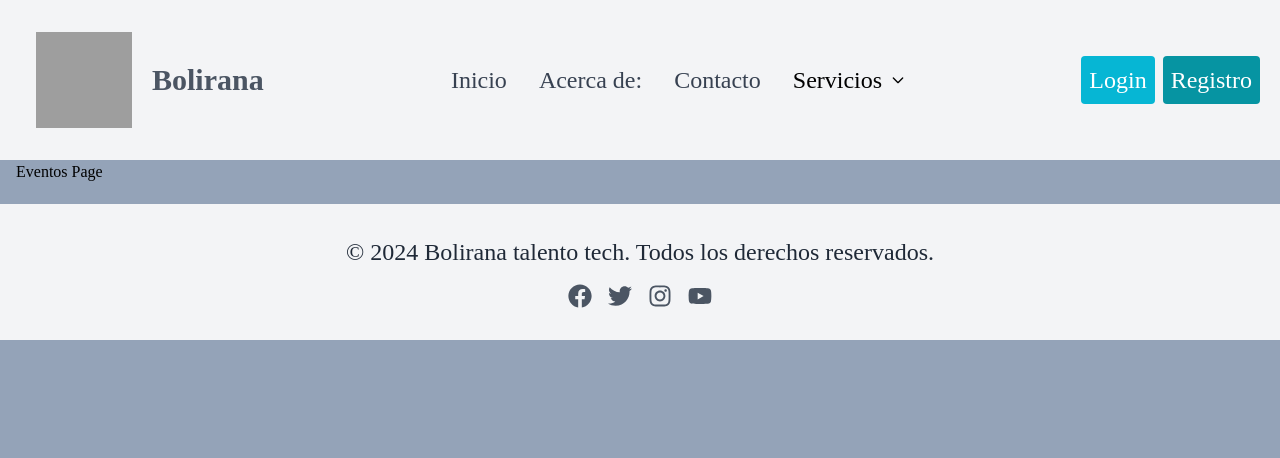
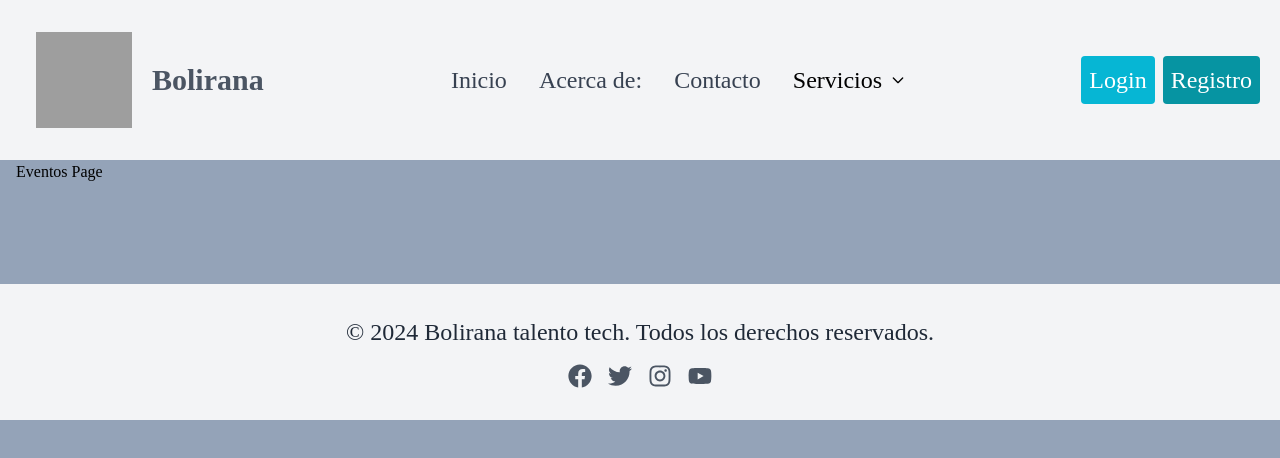
Before and after one commit to seguraedwin5/BoliranaTalentotech, a React (Vite) app: page /eventos in a window 1280 px wide. Shown: the top 458 px of the page. Built offline with nearby package versions, Linux system fonts and the light colour scheme; grey boxes are pictures that could not be loaded; a web font is replaced by a local one.

Commit message:
ajuste cards

```diff
--- /dev/null
+++ b/src/components/EventoCard.jsx
@@ -0,0 +1,9 @@
+function EventoCard() {
+  return (
+    <div className="p-10">
+      <div className="w-full lg:max-w-full lg:flex"></div>
+    </div>
+  );
+}
+
+export default EventoCard;
--- a/src/pages/Eventos.jsx
+++ b/src/pages/Eventos.jsx
@@ -1,7 +1,10 @@
+import EventoCard from "../components/EventoCard";
+
 function Eventos() {
   return (
     <>
       <h1>Eventos Page</h1>
+      <EventoCard />
     </>
   );
 }
--- a/src/pages/Registro.jsx
+++ b/src/pages/Registro.jsx
@@ -27,15 +27,10 @@ function Registro() {
     e.preventDefault();
     // Aquí puedes agregar la lógica para enviar los datos del formulario al servidor
     console.log(formData);
-    /*
-    axios
-      .post("http://localhost:3000/Users", formData)
-      .then((res) => {
-        res.status;
-      })
-      .then((status) => {
-        status === 200 ? alert("creado") : alert("no creado");
-      });*/
+
+    axios.post("http://localhost:8083/rest/users/register", {}).then((res) => {
+      alert(res.data);
+    });
   };
 
   return (
```
